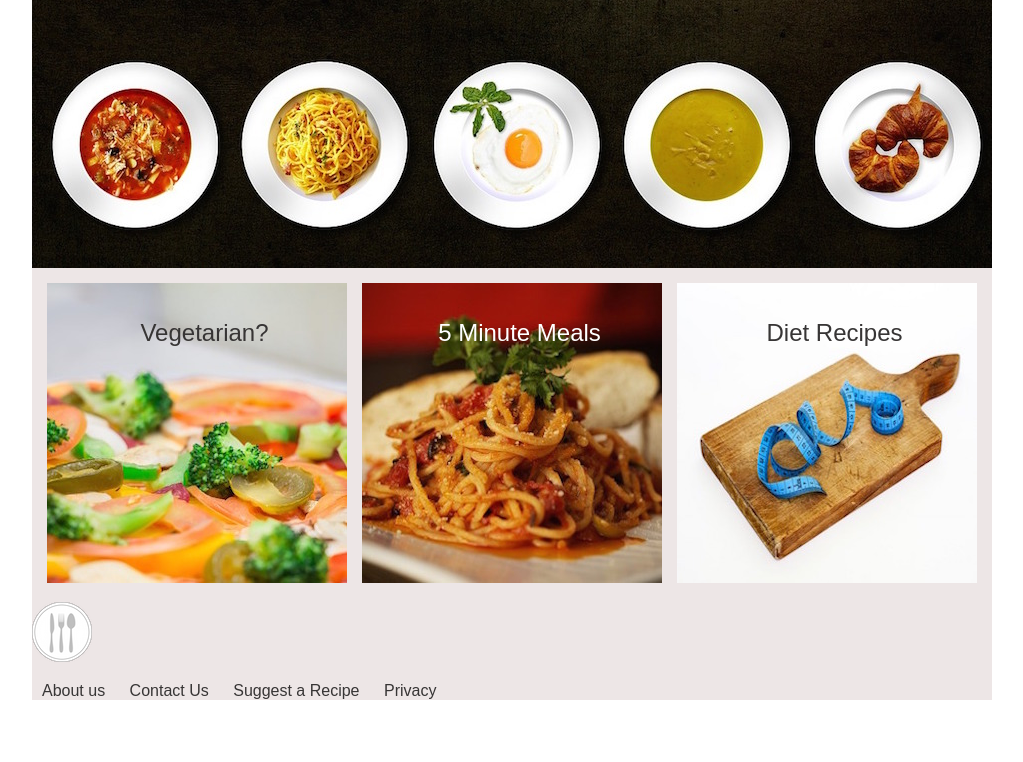
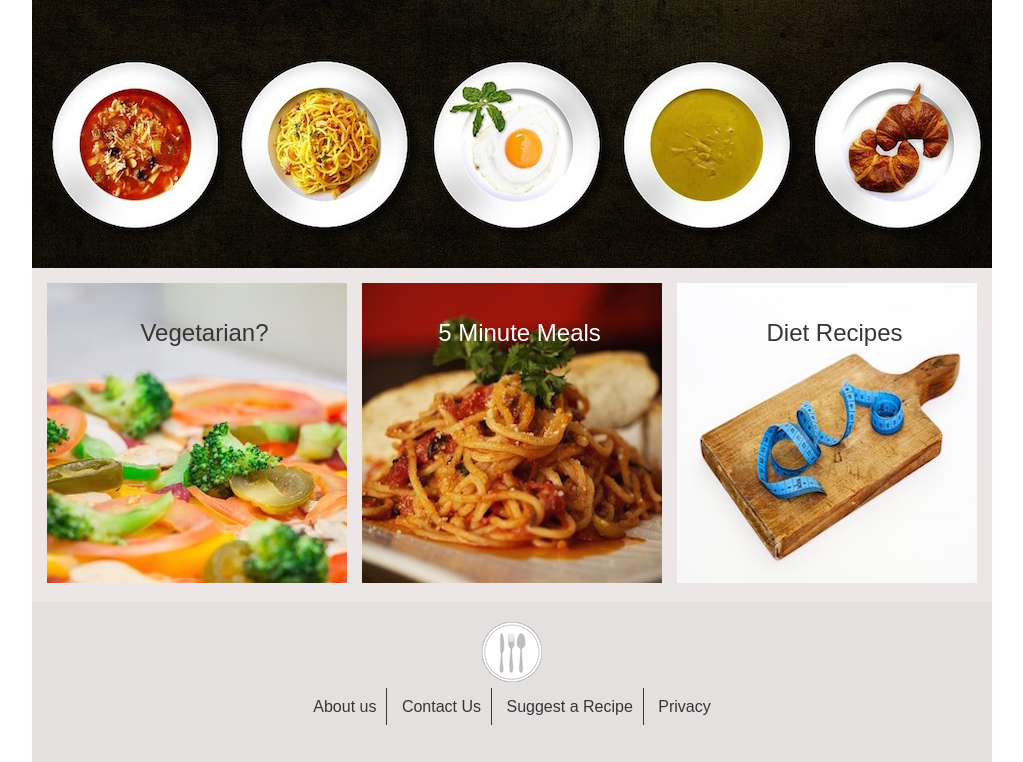
Before and after one commit to contreras-juan/My_Recipe_Website, a plain HTML site: page index.html in a window 1280 px wide. Shown: the part 340-1102 px from the top of the page, without its empty margins (128-1151 px from the left). Before the commit the page ends 1056 px from the top, so only its background shows below. Drawn offline with Linux system fonts and the light colour scheme.

Commit message:
finished index css

```diff
--- a/style.css
+++ b/style.css
@@ -151,3 +151,27 @@ header li:first-child{
 .middle p{
     color: white;
 }
+
+/* FOOTER */
+nav{
+    font-size: 16px;
+    text-align: center;
+}
+
+footer{
+    background-color: #e5e0e0;
+    height: 140px;
+    padding-top: 20px;
+}
+footer li{
+    border-right: 1px solid #373535;
+}
+
+footer li:last-child{
+    border-right: none;
+}
+
+footer img{
+    display: block;
+    margin: 0 auto;
+}
```
